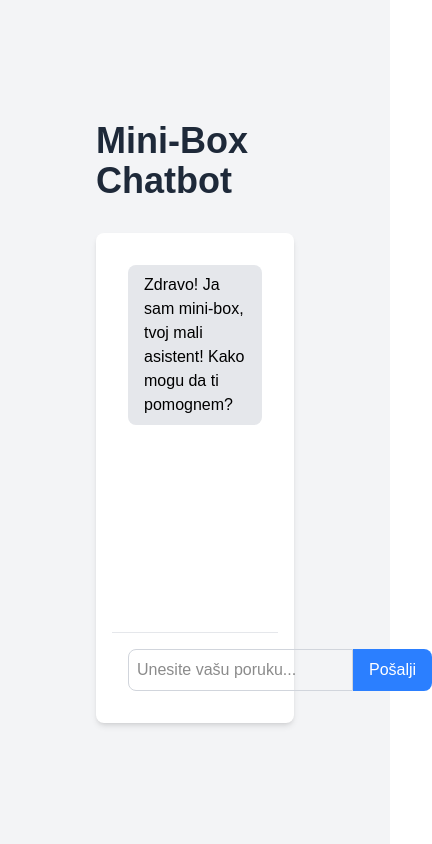
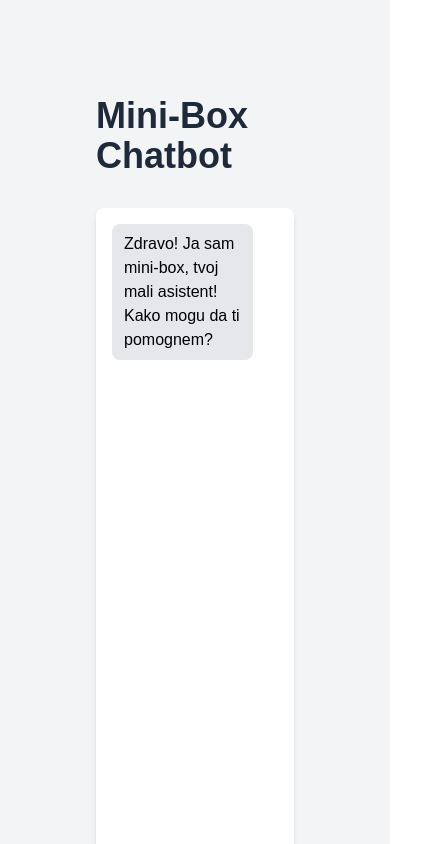
Before and after one commit to Nikola-dev/mini-box-chatbot, a Next.js app: page / in a window 390 px wide. Shown: the top 844 px of the page, 432 px wide, since content can reach past the window. Built offline with nearby package versions, Linux system fonts and the light colour scheme.

Commit message:
responsive

```diff
--- a/src/app/components/Chat.tsx
+++ b/src/app/components/Chat.tsx
@@ -61,8 +61,8 @@ export default function Chat() {
   };
 
   return (
-    <div className="w-full max-w-2xl mx-auto p-4 bg-white rounded-lg shadow-md">
-      <div className="h-96 overflow-y-auto border-b border-gray-200 p-4 space-y-4">
+    <div className="w-full max-w-2xl mx-auto p-2 sm:p-4 bg-white rounded-lg shadow-md h-[calc(100vh-2rem)] sm:h-auto flex flex-col">
+      <div className="flex-1 sm:h-96 overflow-y-auto border-b border-gray-200 p-2 sm:p-4 space-y-3 sm:space-y-4">
         {messages.map((msg, index) => (
           <div
             key={index}
@@ -71,7 +71,7 @@ export default function Chat() {
             }`}
           >
             <div
-              className={`px-4 py-2 rounded-lg ${
+              className={`px-3 py-2 sm:px-4 sm:py-2 rounded-lg max-w-[85%] sm:max-w-[75%] break-words ${
                 msg.role === "user"
                   ? "bg-blue-500 text-white"
                   : "bg-gray-200 text-black"
@@ -83,24 +83,24 @@ export default function Chat() {
         ))}
         {loading && (
           <div className="flex justify-start">
-            <div className="px-4 py-2 rounded-lg bg-gray-200 text-black">
+            <div className="px-3 py-2 sm:px-4 sm:py-2 rounded-lg bg-gray-200 text-black">
               Mini-box kuca...
             </div>
           </div>
         )}
       </div>
-      <form onSubmit={handleSubmit} className="flex p-4">
+      <form onSubmit={handleSubmit} className="flex p-2 sm:p-4 gap-2">
         <input
           type="text"
           value={input}
           onChange={(e) => setInput(e.target.value)}
-          className="flex-grow p-2 border border-gray-300 rounded-l-lg focus:outline-none focus:ring-2 focus:ring-blue-500"
+          className="flex-grow p-2 sm:p-3 border border-gray-300 rounded-lg sm:rounded-l-lg focus:outline-none focus:ring-2 focus:ring-blue-500 text-sm sm:text-base"
           placeholder="Unesite vašu poruku..."
           disabled={loading}
         />
         <button
           type="submit"
-          className="px-4 py-2 bg-blue-500 text-white rounded-r-lg hover:bg-blue-600 focus:outline-none focus:ring-2 focus:ring-blue-500"
+          className="px-3 py-2 sm:px-4 sm:py-2 bg-blue-500 text-white rounded-lg sm:rounded-r-lg hover:bg-blue-600 focus:outline-none focus:ring-2 focus:ring-blue-500 whitespace-nowrap text-sm sm:text-base"
           disabled={loading}
         >
           Pošalji
```
